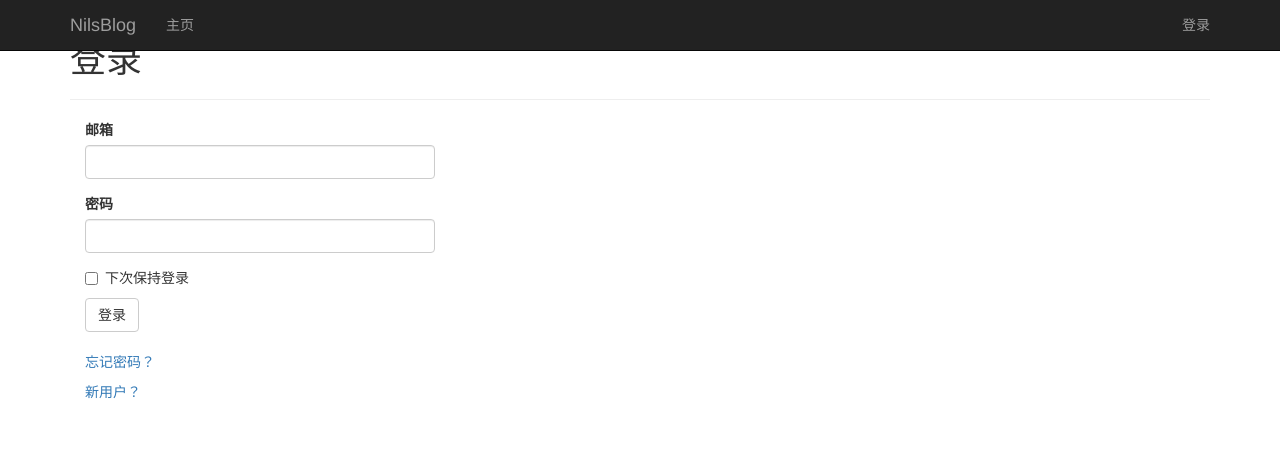
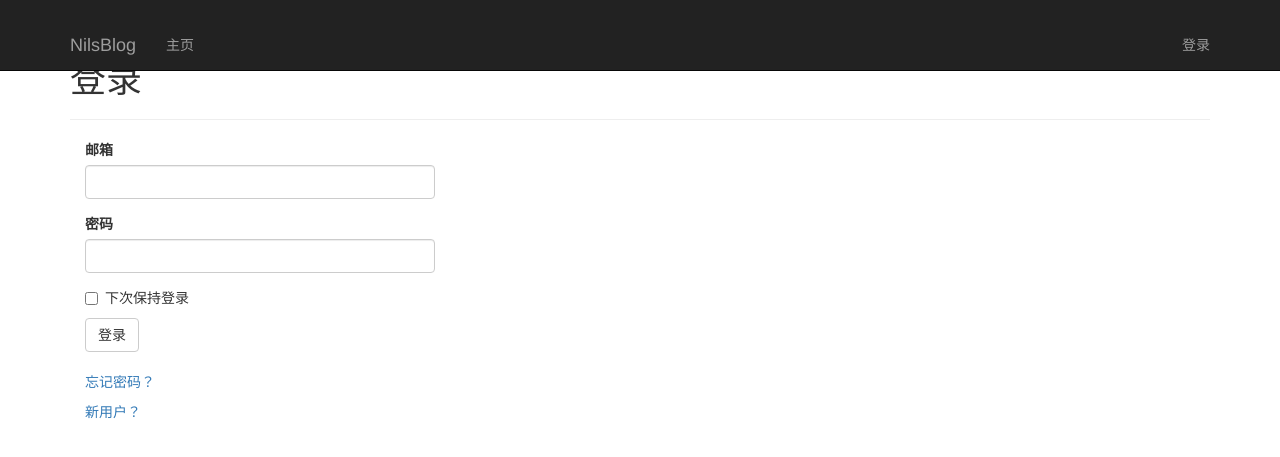
Before and after one commit to NilsGuo/nilsblog, a Flask app: a page that uses app/templates/base.html in a window 1280 px wide. Shown: the top 457 px of the page. Run offline with Flask 2, Linux system fonts and the light colour scheme; some libraries are stand-ins or nearby versions.

Commit message:
bootstrap

```diff
--- a/app/static/styles.css
+++ b/app/static/styles.css
@@ -20,6 +20,9 @@
         min-height: 260px;
         margin-left: 200px;
 }
+}
+div.container {
+    margin-top: 20px;
 }
 div.post {
     box-shadow: 5px 5px 20px #CCC;
```
